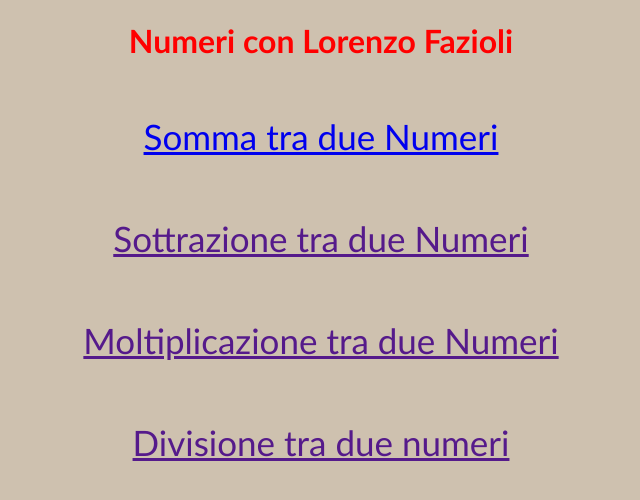
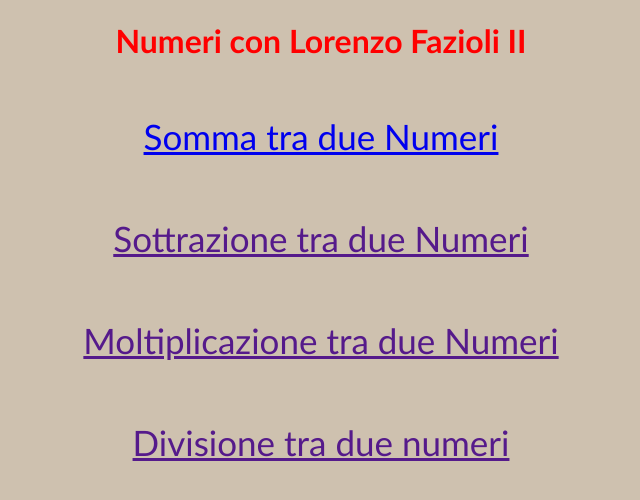
Before and after one commit to lfazioli/Calcolatrice, a plain HTML site: page index.html in a window 1280 px wide. Shown: the whole page, without its empty margins (319-959 px from the left). Drawn offline with Linux system fonts and the light colour scheme.

Commit message:
aggiornato nome

```diff
--- a/index.html
+++ b/index.html
@@ -9,7 +9,7 @@
     <link rel="stylesheet" href="styleh.css">
 </head>
 <body>
-    <h1>Numeri con Lorenzo Fazioli</h1>
+    <h1>Numeri con Lorenzo Fazioli II</h1>
 
     <div class="container">
      <a href="somma/somma.html">Somma tra due Numeri</a>
```
